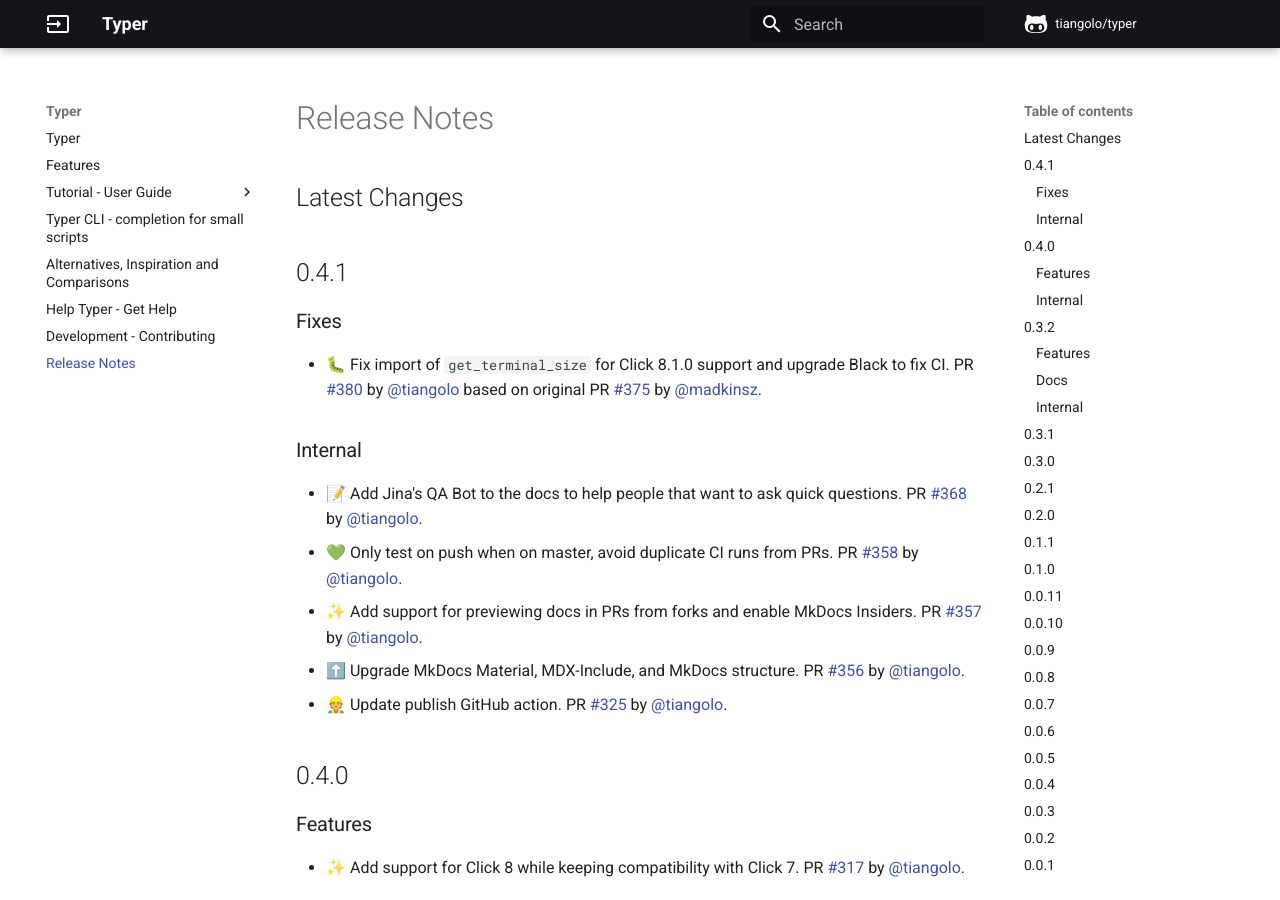
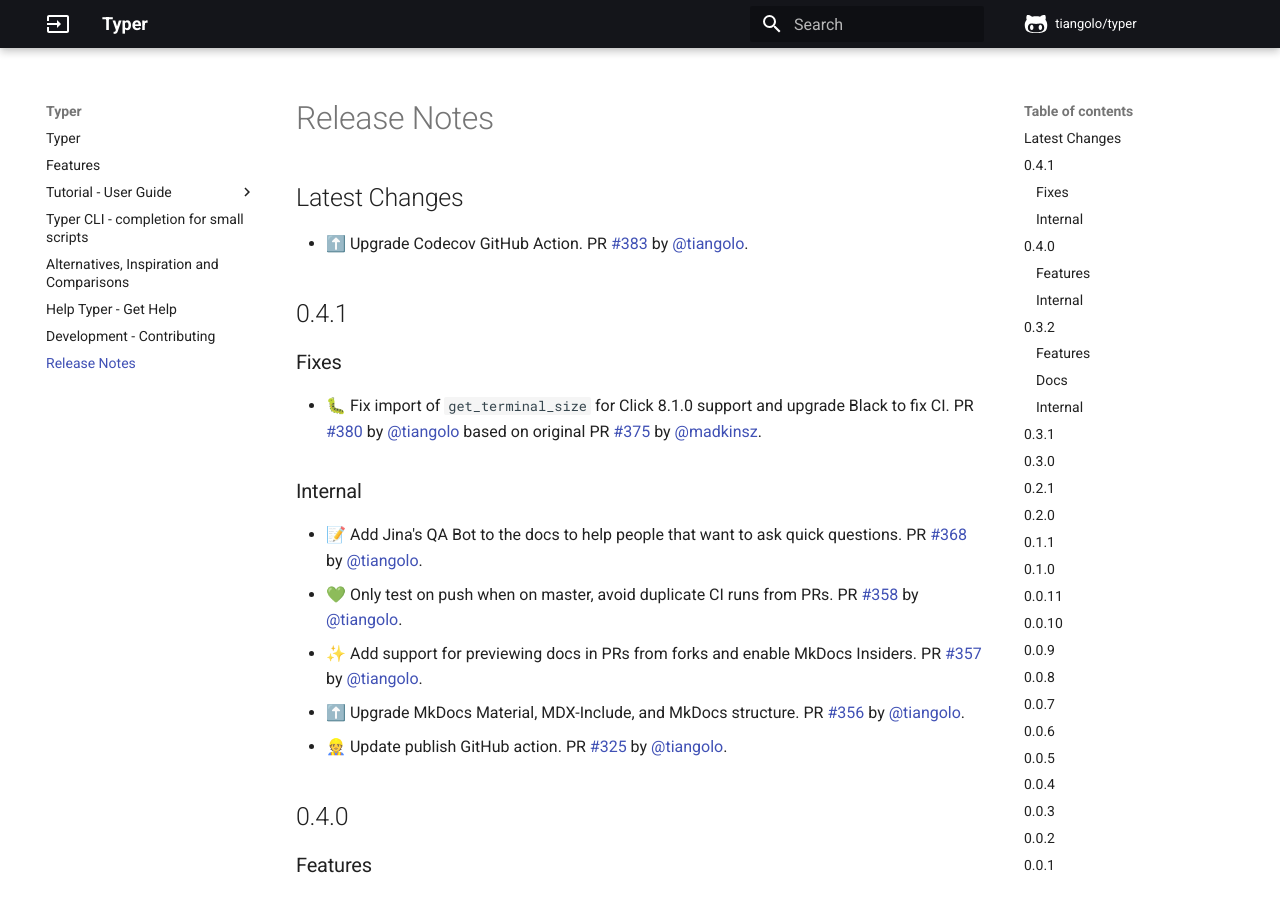
Before and after one commit to RED0731/red_pythonTyper, an MkDocs documentation site: the page built from docs/release-notes.md, in a window 1280 px wide and 900 px high. Built offline with MkDocs 1.6.1 and Material for MkDocs 9.7.7, drawn with Linux system fonts in a browser that asks for light colours; comment, search, counter and statistics services are not loaded.

Commit message:
📝 Update release notes

```diff
--- a/docs/release-notes.md
+++ b/docs/release-notes.md
@@ -1,5 +1,6 @@
 ## Latest Changes
 
+* ⬆️ Upgrade Codecov GitHub Action. PR [#383](https://github.com/tiangolo/typer/pull/383) by [@tiangolo](https://github.com/tiangolo).
 ## 0.4.1
 
 ### Fixes
```
